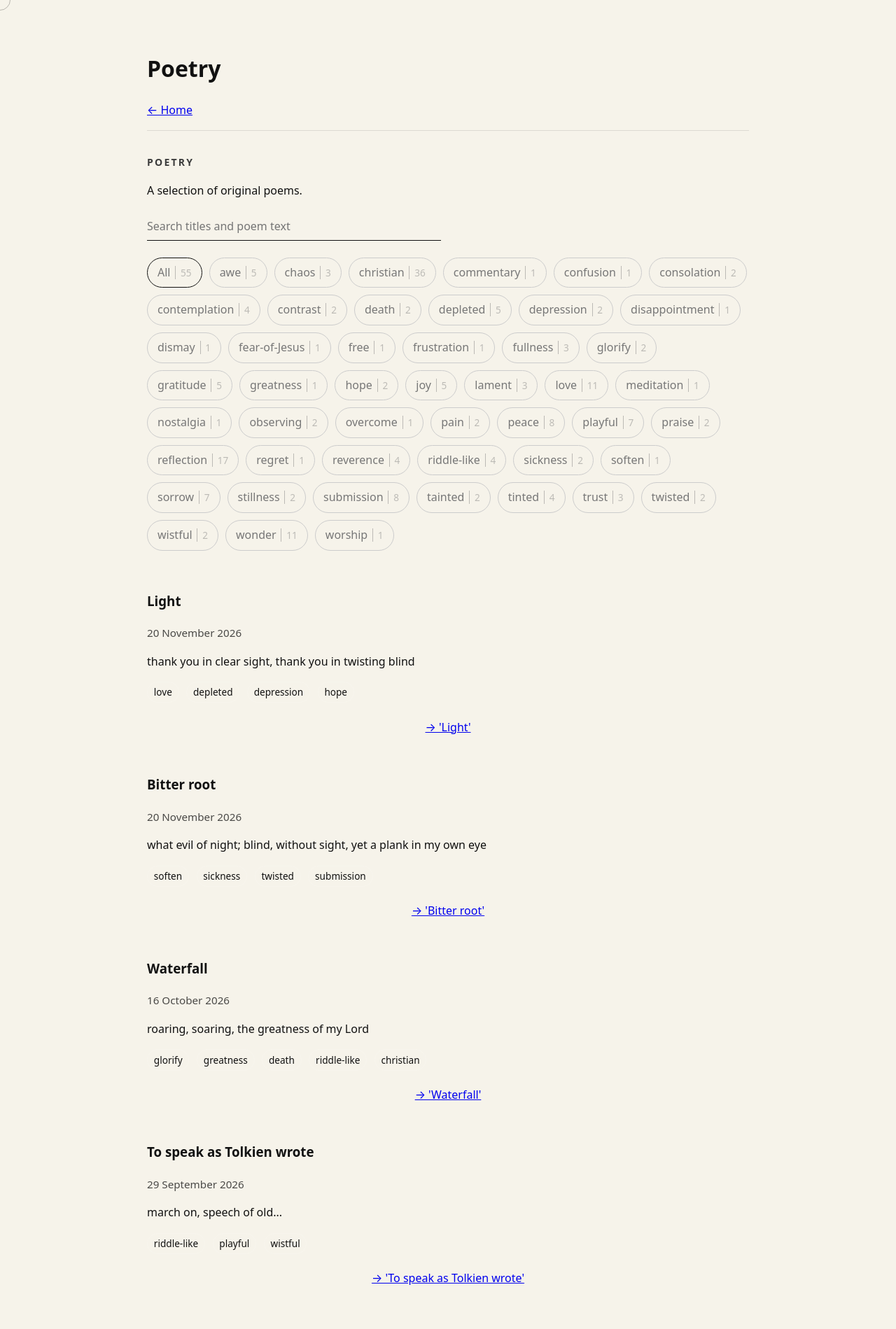
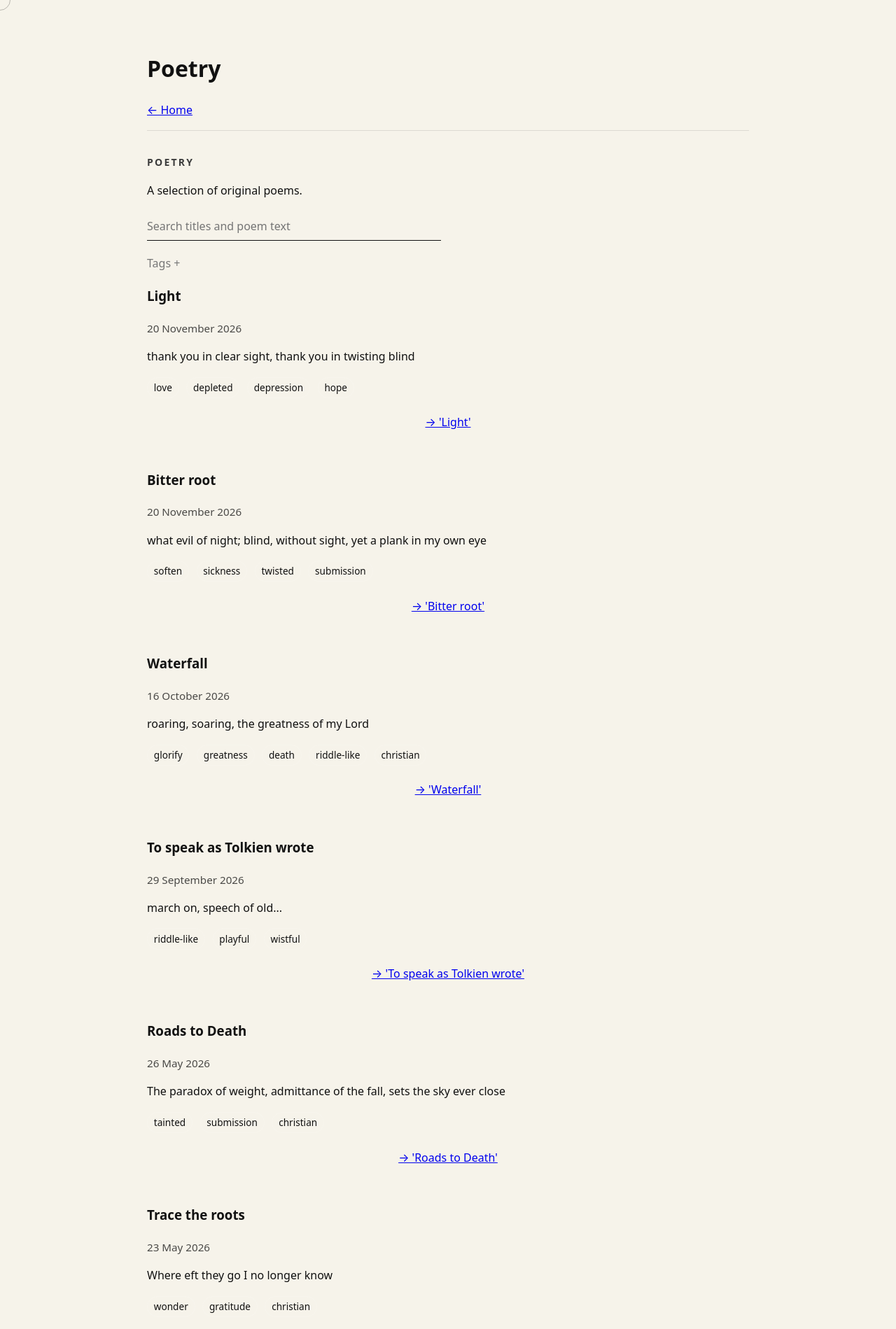
Before and after one commit to Wagz28/Wagz28.github.io, a Jekyll site: the page built from poetry/index.html, in a window 1280 px wide. Shown: the top 1899 px of the page at 70% size. Built offline with Jekyll 4.4.1, drawn with Linux system fonts in a browser that asks for light colours.

Commit message:
Poetry: match count, tag counts follow search, collapsible tags
Co-Authored-By: Claude Opus 5.5 <noreply@anthropic.com>

```diff
--- a/poetry/index.html
+++ b/poetry/index.html
@@ -26,9 +26,11 @@ title: Poetry
       autocomplete="off"
     />
   </div>
-  <p class="poem-search-empty hidden" id="poemSearchEmpty">No poems match.</p>
+  <p class="poem-search-empty hidden" id="poemSearchEmpty"></p>
 
   {% if unique_tags.size > 0 %}
+    <details class="poetry-tags">
+    <summary>Tags</summary>
     <div class="poetry-filters">
       <button class="poetry-filter active" data-tag="all" type="button">All<span class="tag-count">{{ sorted_poems.size }}</span></button>
       {% for tag in unique_tags %}
@@ -38,6 +40,7 @@ title: Poetry
         </button>
       {% endfor %}
     </div>
+    </details>
   {% endif %}
 
   <div class="poem-list" id="poemList">
@@ -100,12 +105,29 @@ title: Poetry
 
         const tagOk = selectedTag === "all" || tags.includes(selectedTag);
         const searchOk = matchUrls === null || matchUrls.has(card.dataset.url);
+        if (searchOk) {
+          searchHits++;
+          tags.forEach(t => { tagHits[t] = (tagHits[t] || 0) + 1; });
+        }
         const show = tagOk && searchOk;
         card.style.display = show ? "" : "none";
         if (show) shown++;
       });
 
-      if (emptyMsg) emptyMsg.classList.toggle("hidden", shown > 0);
+      // Tag counts follow the search, so a tag shows how many matches it would leave.
+      buttons.forEach(b => {
+        const n = b.dataset.tag === "all" ? searchHits : (tagHits[b.dataset.tag] || 0);
+        const c = b.querySelector(".tag-count");
+        if (c) c.textContent = n;
+        b.classList.toggle("hidden", n === 0 && !b.classList.contains("active"));
+      });
+
+      if (emptyMsg) {
+        const filtering = matchUrls !== null || selectedTag !== "all";
+        emptyMsg.textContent = shown === 0 ? "No poems match."
+          : shown + (shown === 1 ? " poem matches" : " poems match");
+        emptyMsg.classList.toggle("hidden", !filtering);
+      }
     }
 
     buttons.forEach(button => {
--- a/styles.css
+++ b/styles.css
@@ -763,6 +763,22 @@ button {
   color: #777;
 }
 
+.poetry-tags{
+  margin: 20px 0 0;
+}
+
+.poetry-tags summary{
+  cursor: pointer;
+  color: #777;
+  width: fit-content;
+  list-style: none;
+}
+
+.poetry-tags summary::-webkit-details-marker{ display: none; }
+
+.poetry-tags summary::after{ content: " +"; }
+.poetry-tags[open] summary::after{ content: " \2212"; }
+
 .tag-count{
   opacity: 0.45;
   font-size: 0.85em;
```
Also changed, not shown: other parts of poetry/index.html (+2 -0 lines).
